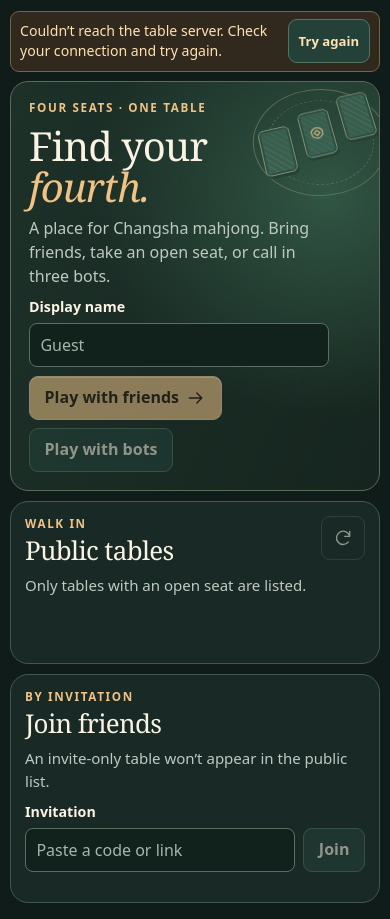
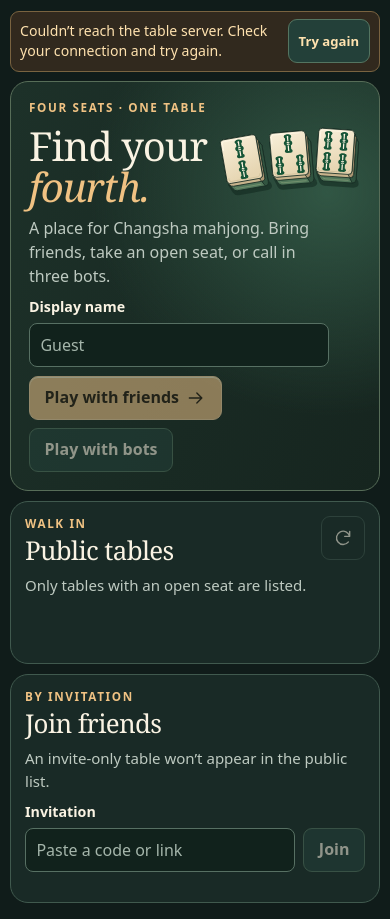
Before and after one commit to long2know/game-portal, a website built with Vite: page web/index.html in a window 390 px wide. Shown: the part 60-979 px from the top of the page. Built offline with nearby package versions, Linux system fonts and the light colour scheme; files whose address does not match are found by name.

Commit message:
Show face-up bamboo tiles in the Changsha Mahjong home hero
Co-authored-by: Copilot <223556219+Copilot@users.noreply.github.com>

```diff
--- a/web/src/screens.ts
+++ b/web/src/screens.ts
@@ -1,4 +1,7 @@
+/// <reference types="vite/client" />
+
 import { button, el, icon, reconcile, text, winds } from "./dom";
+import heroTiles from "./hero-tiles.svg?raw";
 import { birdProfiles } from "./mahjong-profile";
 import type { Guest, PublicRoom, RoomSeat, Seat, Snapshot } from "./protocol";
 
@@ -87,10 +90,9 @@ export class HomeScreen {
       el("div", "hero-actions", this.resume, this.create, this.quick), this.intro);
     form.addEventListener("submit", event => { event.preventDefault(); hooks.quick(); });
 
-    const tiles = el("div", "sample-tiles", ...[0, 1, 2].map(index =>
-      el("span", "tile-target", el("span", "tile-face tile-back", ...(index === 1 ? [icon("dot")] : [])))));
-    const decoration = el("div", "hero-art", tiles);
+    const decoration = el("div", "hero-art");
     decoration.setAttribute("aria-hidden", "true");
+    decoration.innerHTML = heroTiles;
     const hero = el("div", "panel hero", form, decoration);
 
     this.refresh = iconButton("refresh", "Refresh public tables", hooks.refresh);
--- a/web/src/styles.css
+++ b/web/src/styles.css
@@ -101,19 +101,15 @@ a.brand::before { content: "‹"; color: var(--gold); }
 .hero .field { max-width: 340px; }
 .hero-actions, .row-actions { display: flex; align-items: center; flex-wrap: wrap; gap: 8px; }
 .hero-art {
-  display: grid; place-items: center; position: relative; min-height: 240px; color: #efd29d60; pointer-events: none;
+  display: grid; place-items: center; position: relative; z-index: 0; min-width: 0; min-height: 240px;
+  color: #efd29d60; pointer-events: none;
 }
 .hero-art::before, .hero-art::after {
   content: ""; position: absolute; width: min(82%, 335px); aspect-ratio: 1; border-radius: 50%; border: 1px solid currentColor;
   transform: scaleY(.79) rotate(-17deg);
 }
 .hero-art::after { width: min(65%, 262px); border-style: dashed; color: #efd29d52; }
-.sample-tiles { z-index: 1; display: flex; gap: 7px; transform: perspective(600px) rotateX(23deg) rotateZ(-14deg); }
-.sample-tiles .tile-target { width: clamp(36px, 6vw, 77px); height: clamp(55px, 8vw, 99px); }
-.sample-tiles .tile-target:nth-child(2) { transform: translateY(-17%); }
-.sample-tiles .tile-target:nth-child(3) { transform: translateY(-34%); }
-.sample-tiles .tile-back { border-color: #9ca780; color: #ffd393; }
-.sample-tiles .icon { width: 58%; height: auto; }
+.hero-art > svg { z-index: 1; display: block; width: min(94%, 320px); height: auto; }
 .panel-heading { display: flex; align-items: start; justify-content: space-between; gap: 8px; margin-bottom: 11px; }
 .panel-heading h2 { font-size: clamp(1.62rem, 3vw, 2.19rem); margin-top: 4px; }
 .form { display: grid; gap: 13px; }
@@ -471,7 +467,9 @@ a.brand::before { content: "‹"; color: var(--gold); }
 @media (max-width: 630px) {
   .home { grid-template-columns: minmax(0, 1fr); gap: 10px; }
   .hero { display: block; min-height: 230px; }
-  .hero-art { position: absolute; right: -24px; top: 1px; width: 165px; min-height: 120px; opacity: .76; }
+  .hero-art { position: absolute; top: 40px; right: 16px; width: min(160px, calc(60% - 76px)); min-height: 0; }
+  .hero-art::before, .hero-art::after { display: none; }
+  .hero-art > svg { width: 100%; }
   .hero .detail { max-width: 31ch; }
   .hero h1 { max-width: 9ch; }
   .hero .field { max-width: 300px; }
@@ -497,6 +495,10 @@ a.brand::before { content: "‹"; color: var(--gold); }
   .turn-ident { flex-wrap: wrap; gap: 2px; }
   [data-portal-mahjong] .site-header:has([aria-label="Table chat"]:not([hidden])) .brand-symbol,
   [data-portal-mahjong] .site-header:has([aria-label="Table chat"]:not([hidden])) .brand::before { display: none; }
+}
+
+@media (max-width: 310px) {
+  .hero-art { display: none; }
 }
 
 @media (min-width: 900px) and (min-height: 521px) {
```
Also changed, not shown: docs/assets.md (+10 -1 lines), web/e2e/desktop.spec.ts (+1 -1 lines), web/e2e/mount.spec.ts (+67 -0 lines), web/src/hero-tiles.svg (added).
